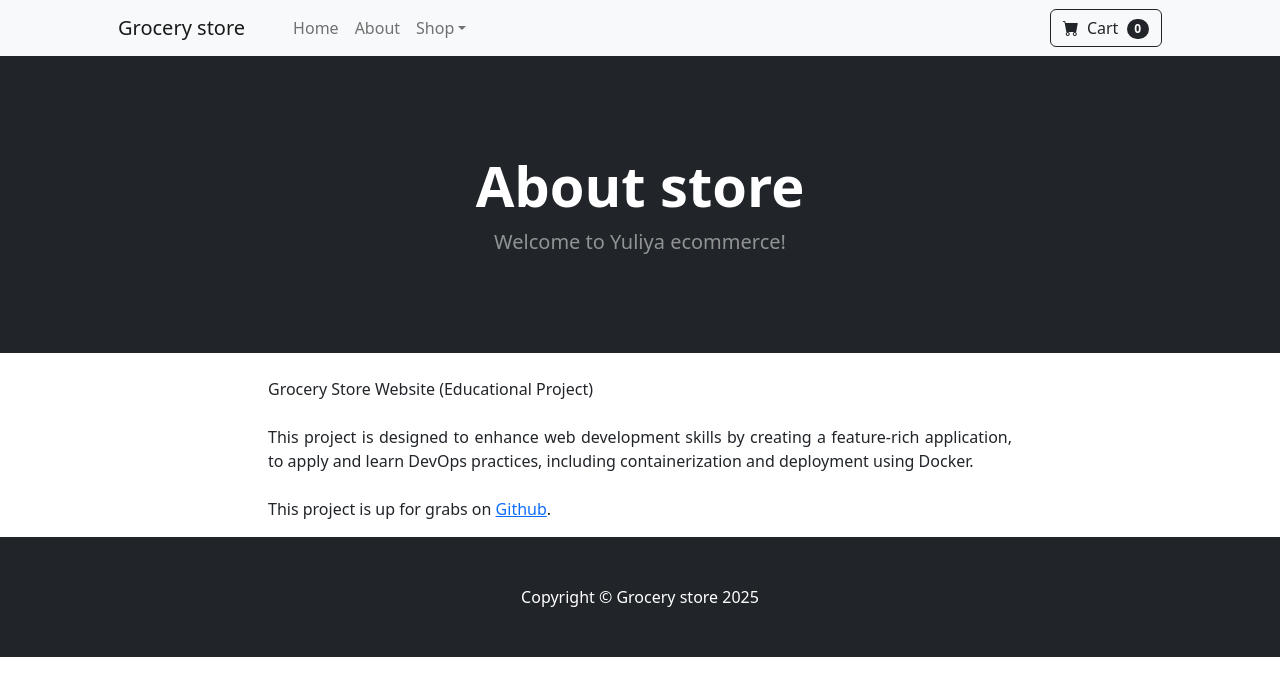
After one commit to dragoura/ecommerce, a Django app: page /about/ in a window 1280 px wide. The commit adds this page. Shown: the top 696 px of the page. Run offline with Django 5.2, Linux system fonts and the light colour scheme; some libraries are stand-ins or nearby versions.

Commit message:
add html templates and about page

```diff
--- /dev/null
+++ b/store/templates/about.html
@@ -0,0 +1,33 @@
+{% extends 'base.html' %}
+
+{% block content %}
+
+<!-- Header-->
+<header class="bg-dark py-5">
+    <div class="container px-4 px-lg-5 my-5">
+        <div class="text-center text-white">
+            <h1 class="display-4 fw-bolder">About store</h1>
+            <p class="lead fw-normal text-white-50 mb-0">Welcome to Yuliya ecommerce!</p>
+        </div>
+    </div>
+</header>
+
+<div class="container">
+    <div class="row">
+        <center>
+            <div class="col-8">
+                <p align="justify">
+                    <br/>
+                    Grocery Store Website (Educational Project)
+                    <br/><br/>
+                    This project is designed to enhance web development skills by creating a feature-rich application,
+                    to apply and learn DevOps practices, including containerization and deployment using Docker.
+                    <br/><br/>
+                    This project is up for grabs on <a href="https://github.com/dragoura/ecommerce.git">Github</a>.
+                </p>
+            </div>
+        </cenetr>
+    </div>
+</div>
+
+{% endblock %}
--- /dev/null
+++ b/store/templates/base.html
@@ -0,0 +1,38 @@
+{% load static %}
+
+<!DOCTYPE html>
+<html lang="en">
+
+<head>
+    <meta charset="utf-8" />
+    <meta name="viewport" content="width=device-width, initial-scale=1, shrink-to-fit=no" />
+    <meta name="description" content="" />
+    <meta name="author" content="" />
+    <title>Product delivery</title>
+    <!-- Favicon-->
+    <link rel="icon" type="image/x-icon" href="{% static 'assets/favicon.ico' %}" />
+    <!-- Bootstrap icons-->
+    <link href="https://cdn.jsdelivr.net/npm/bootstrap-icons@1.5.0/font/bootstrap-icons.css" rel="stylesheet" />
+    <!-- Core theme CSS (includes Bootstrap)-->
+    <link href="{% static 'css/styles.css' %}" rel="stylesheet" />
+</head>
+
+<body>
+    {% include 'navbar.html' %}
+
+    {% block content %}
+    {% endblock %}
+
+    <!-- Footer-->
+    <footer class="py-5 bg-dark">
+        <div class="container">
+            <p class="m-0 text-center text-white">Copyright &copy; Grocery store 2025</p>
+        </div>
+    </footer>
+    <!-- Bootstrap core JS-->
+    <script src="https://cdn.jsdelivr.net/npm/bootstrap@5.2.3/dist/js/bootstrap.bundle.min.js"></script>
+    <!-- Core theme JS-->
+    <script src="{% static 'js/scripts.js' %}"></script>
+</body>
+
+</html>
--- /dev/null
+++ b/store/templates/navbar.html
@@ -0,0 +1,34 @@
+<!-- Navigation-->
+<nav class="navbar navbar-expand-lg navbar-light bg-light">
+    <div class="container px-4 px-lg-5">
+        <a class="navbar-brand" href="{% url 'home' %}">Grocery store</a>
+        <button class="navbar-toggler" type="button" data-bs-toggle="collapse"
+            data-bs-target="#navbarSupportedContent" aria-controls="navbarSupportedContent" aria-expanded="false"
+            aria-label="Toggle navigation"><span class="navbar-toggler-icon"></span></button>
+        <div class="collapse navbar-collapse" id="navbarSupportedContent">
+            <ul class="navbar-nav me-auto mb-2 mb-lg-0 ms-lg-4">
+                <li class="nav-item"><a class="nav-link" aria-current="page" href="{% url 'home' %}">Home</a></li>
+                <li class="nav-item"><a class="nav-link" href="{% url 'about' %}">About</a></li>
+                <li class="nav-item dropdown">
+                    <a class="nav-link dropdown-toggle" id="navbarDropdown" href="#" role="button"
+                        data-bs-toggle="dropdown" aria-expanded="false">Shop</a>
+                    <ul class="dropdown-menu" aria-labelledby="navbarDropdown">
+                        <li><a class="dropdown-item" href="#!">All Products</a></li>
+                        <li>
+                            <hr class="dropdown-divider" />
+                        </li>
+                        <li><a class="dropdown-item" href="#!">Popular Items</a></li>
+                        <li><a class="dropdown-item" href="#!">New Arrivals</a></li>
+                    </ul>
+                </li>
+            </ul>
+            <form class="d-flex">
+                <button class="btn btn-outline-dark" type="submit">
+                    <i class="bi-cart-fill me-1"></i>
+                    Cart
+                    <span class="badge bg-dark text-white ms-1 rounded-pill">0</span>
+                </button>
+            </form>
+        </div>
+    </div>
+</nav>
--- a/store/urls.py
+++ b/store/urls.py
@@ -3,4 +3,5 @@ from . import views
 
 urlpatterns = [
     path('', views.home, name='home'),
+    path('about/', views.about, name='about'),
 ]
--- a/store/views.py
+++ b/store/views.py
@@ -4,3 +4,6 @@ from .models import Product
 def home(request):
     products = Product.objects.all()
     return render(request, 'home.html', {'products':products})
+
+def about(request):
+    return render(request, 'about.html', {})
```
Also changed, not shown: store/templates/home.html (+6 -66 lines).
